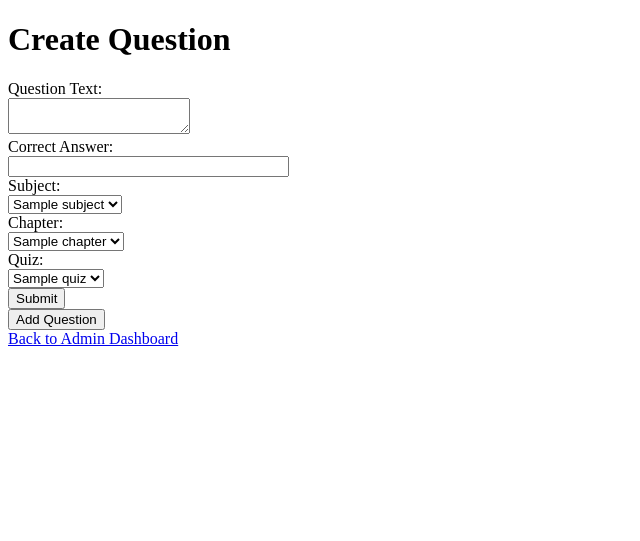
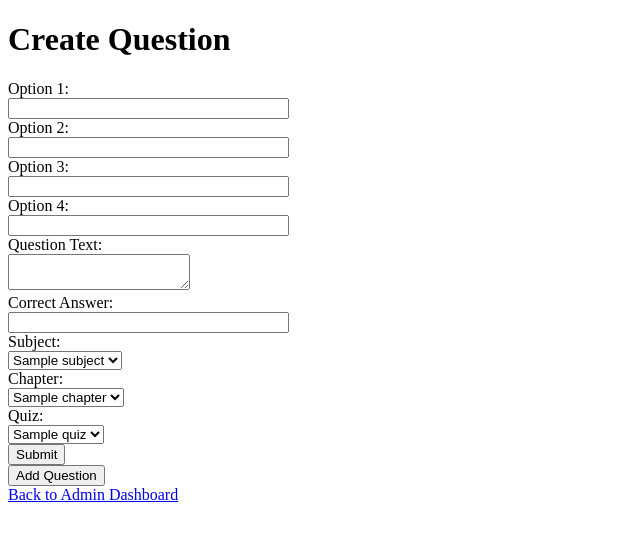
Before and after one commit to 21f2003348/Quiz_Management_App, a Flask app: page /admin/create_question in a window 1280 px wide. Shown: the top 541 px of the page, without its empty margins (0-640 px from the left). Run offline with Flask 3, Linux system fonts and the light colour scheme; tables that the repository leaves empty hold one stand-in row (values such as "Sample post").

Commit message:
Add files via upload

```diff
--- a/master/templates/create_question.html
+++ b/master/templates/create_question.html
@@ -57,6 +57,34 @@
     <form method="POST">
         {{ form.hidden_tag() }}
         <div>
+            {{ form.option1.label }}<br>
+            {{ form.option1(size=32) }}<br>
+            {% for error in form.option1.errors %}
+                <span style="color: red;">[{{ error }}]</span>
+            {% endfor %}
+        </div>
+        <div>
+            {{ form.option2.label }}<br>
+            {{ form.option2(size=32) }}<br>
+            {% for error in form.option2.errors %}
+                <span style="color: red;">[{{ error }}]</span>
+            {% endfor %}
+        </div>
+        <div>
+            {{ form.option3.label }}<br>
+            {{ form.option3(size=32) }}<br>
+            {% for error in form.option3.errors %}
+                <span style="color: red;">[{{ error }}]</span>
+            {% endfor %}
+        </div>
+        <div>
+            {{ form.option4.label }}<br>
+            {{ form.option4(size=32) }}<br>
+            {% for error in form.option4.errors %}
+                <span style="color: red;">[{{ error }}]</span>
+            {% endfor %}
+        </div>
+        <div>
             {{ form.text.label }}<br>
             {{ form.text(size=32) }}<br>
             {% for error in form.text.errors %}
```
